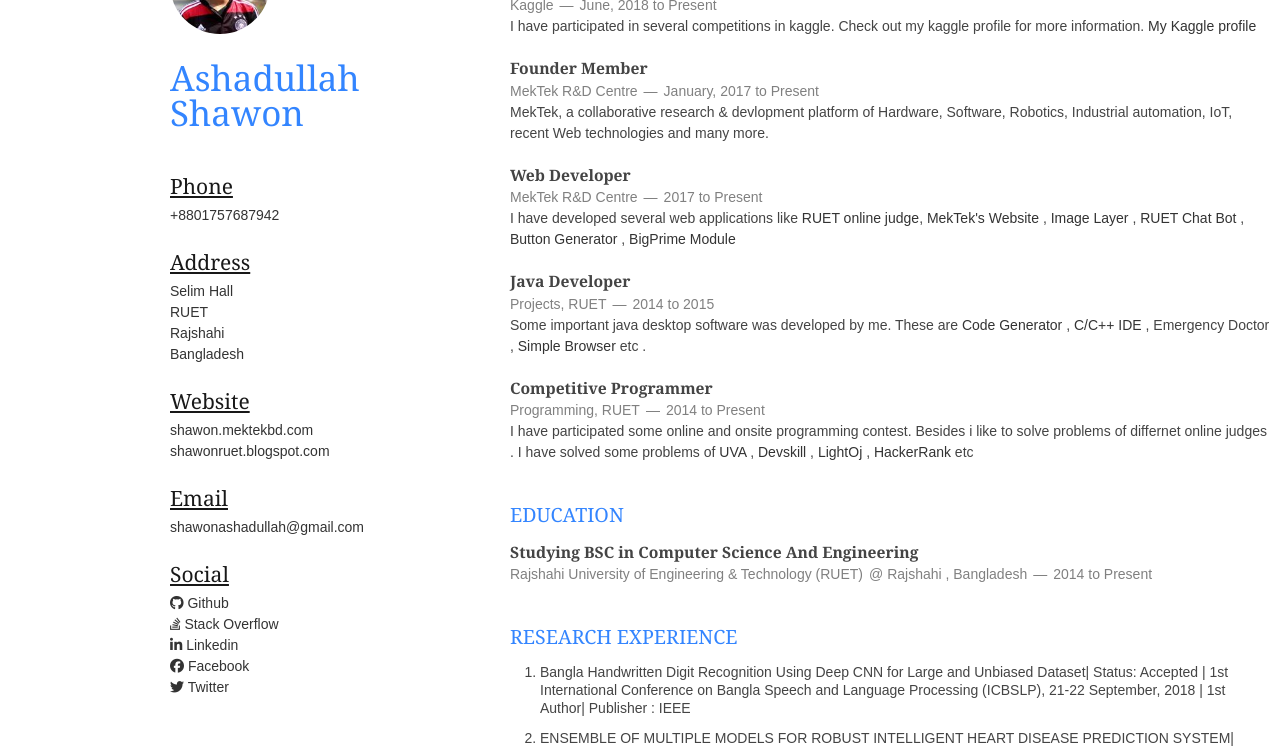
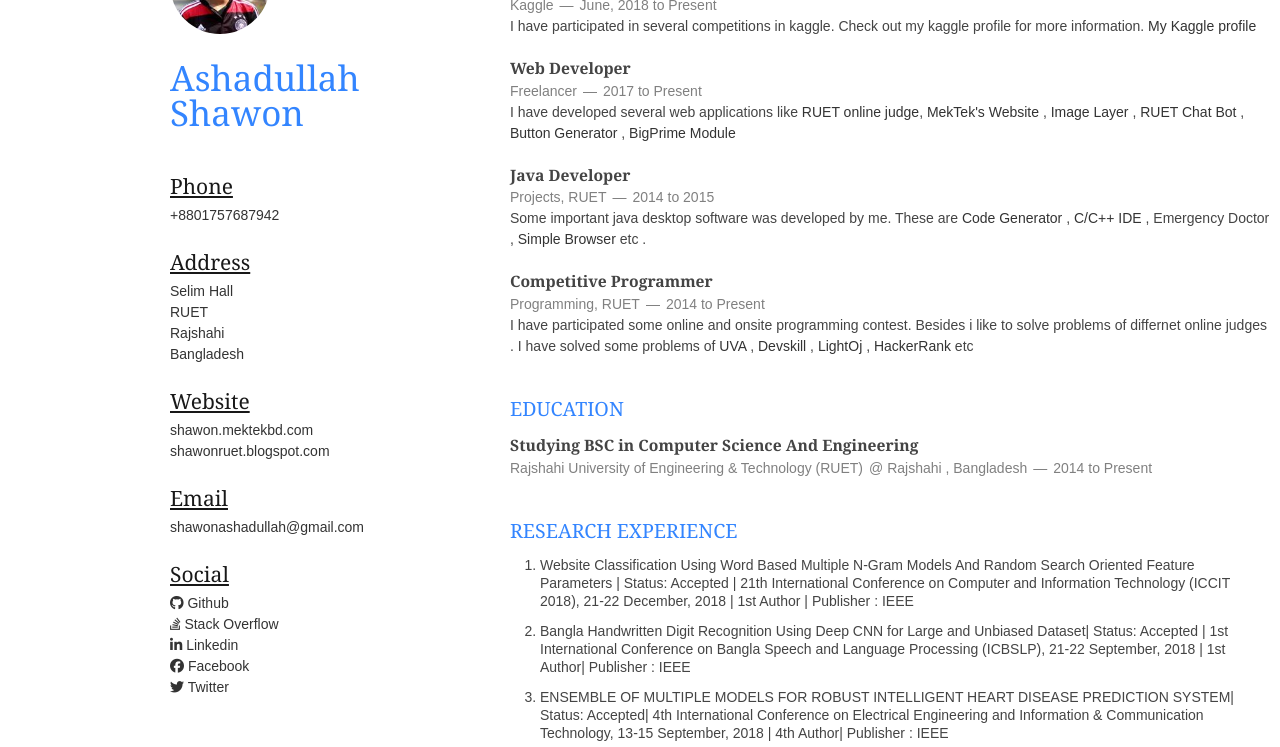
Before and after one commit to shawon100/shawon100.github.io, a Jekyll site: the page built from resume.html, in a window 1280 px wide and 900 px high, cut to the strip 153-900 px from the top of the window. Built offline with Jekyll 4.4.1, drawn with Linux system fonts in a browser that asks for light colours; nearby versions of some CDN libraries; library files that are not in the unit come from our copies.

Commit message:
Update resume.html

```diff
--- a/resume.html
+++ b/resume.html
@@ -113,17 +113,17 @@
         </header>
         <p>I have participated in several competitions in kaggle. Check out my kaggle profile for more information. <a href="https://www.kaggle.com/shawon10">My Kaggle profile</a> </p>
    </article>
-    <article>
+    <!--<article>
         <header>
             <h1>Founder Member</h1>
             <span><address>MekTek R&D Centre</address><time>January, 2017 to Present</time></span>
         </header>
         <p>MekTek, a collaborative research & devlopment platform of Hardware, Software, Robotics, Industrial automation, IoT, recent Web technologies and many more. </p>
-   </article>
+   </article> -->
     <article>
         <header>
             <h1>Web Developer</h1>
-            <span><address>MekTek R&D Centre</address><time>2017 to Present</time></span>
+            <span><address>Freelancer</address><time>2017 to Present</time></span>
         </header>
         <p>I have developed several web applications like <a href="http://ruetoj-ruetoj.193b.starter-ca-central-1.openshiftapps.com">RUET online judge</a>, <a href="http://mektekbd.com">MekTek's Website</a> , <a href="http://ruet13.freeiz.com">Image Layer</a> , <a href="http://ruetchatbot.000webhostapp.com/">RUET Chat Bot</a> , <a href="https://shawon100.github.io/Button-Generator/index.html">Button Generator</a> , <a href="https://www.npmjs.com/package/bigprime">BigPrime Module</a> </p>
     </article>
@@ -166,6 +166,7 @@
     <article>
         <header>
             <ol>
+                <li>Website Classification Using Word Based Multiple N-Gram Models And Random Search Oriented Feature Parameters | Status: Accepted | 21th International Conference on Computer and Information Technology (ICCIT 2018), 21-22 December, 2018 | 1st Author | Publisher : IEEE</li>
                 <li>Bangla Handwritten Digit Recognition Using Deep CNN for Large and Unbiased Dataset| Status: Accepted | 1st International Conference on Bangla Speech and Language Processing (ICBSLP), 21-22 September, 2018 | 1st Author| Publisher : IEEE</li>
                 <li>ENSEMBLE OF MULTIPLE MODELS FOR ROBUST INTELLIGENT HEART DISEASE PREDICTION SYSTEM| Status: Accepted| 4th International Conference on Electrical Engineering and Information & Communication Technology, 13-15 September, 2018 | 4th Author| Publisher : IEEE</li>
             </ol>
```
